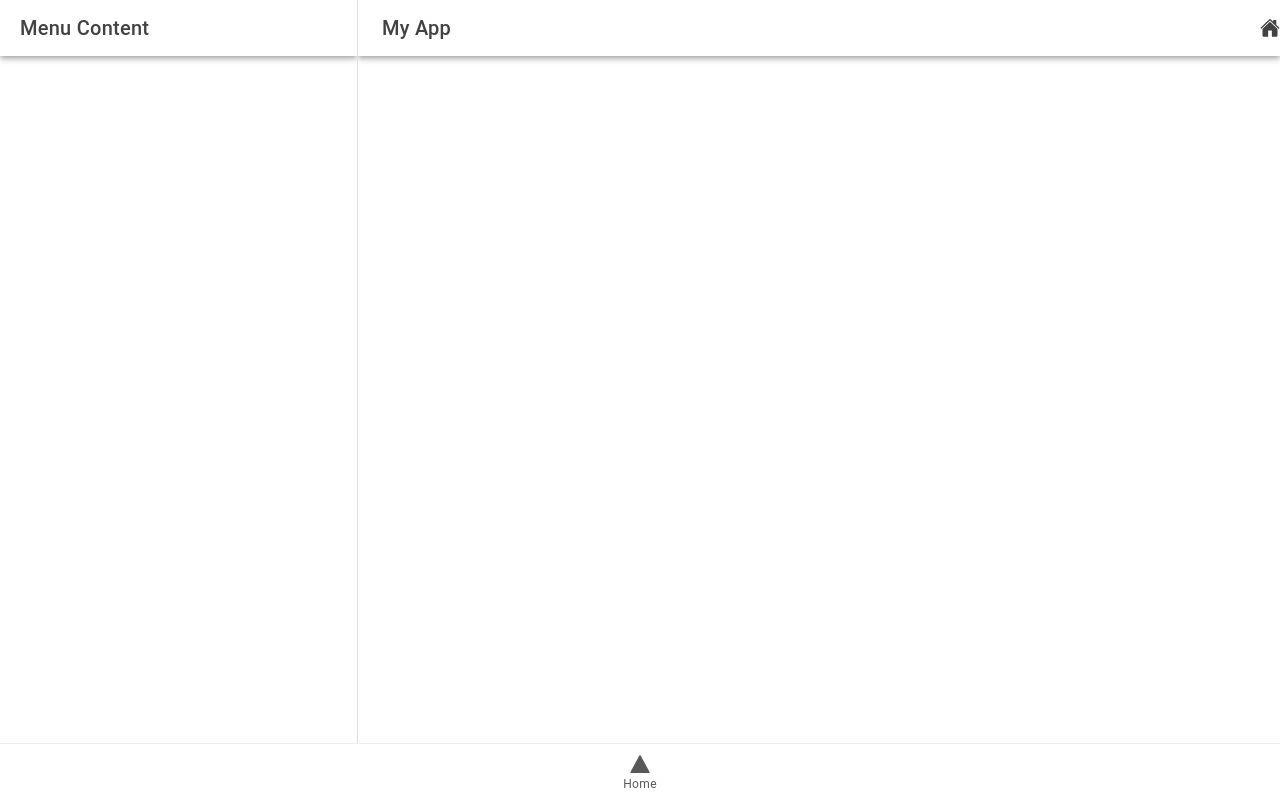
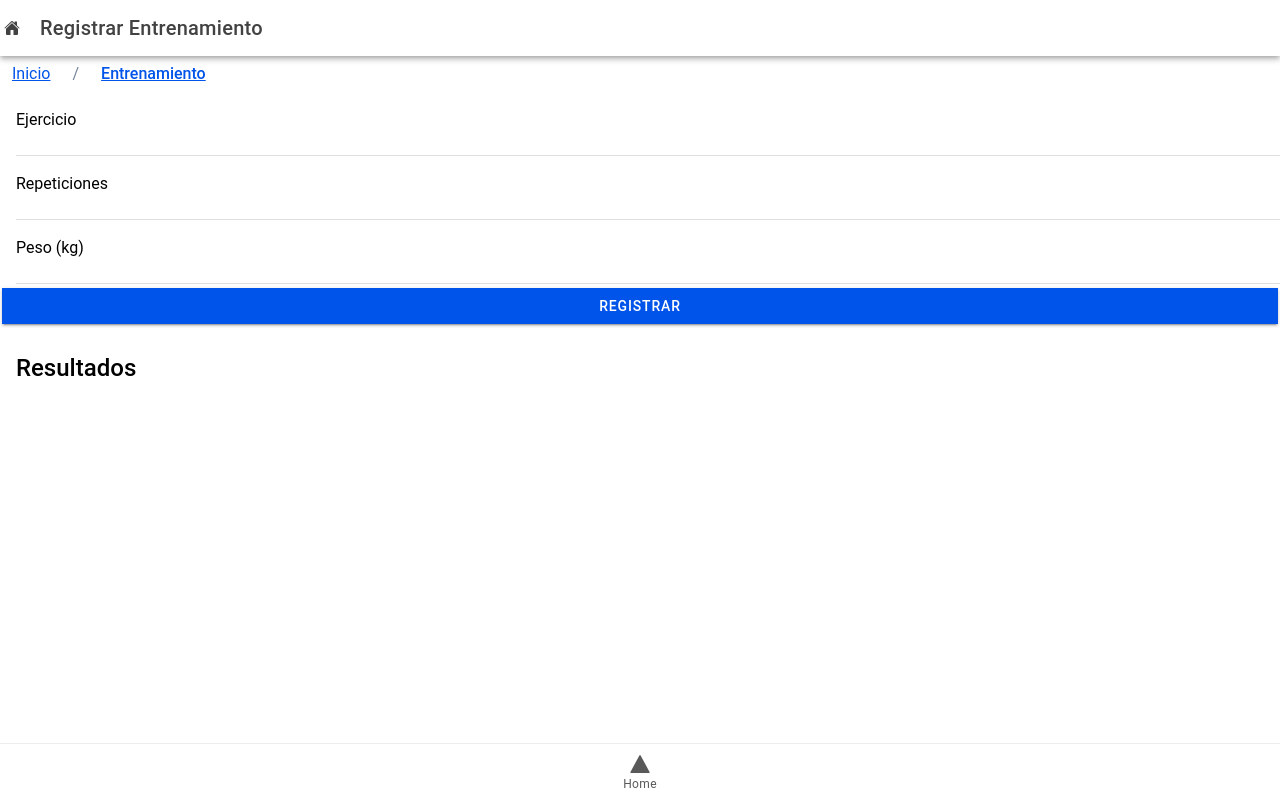
Before and after one commit to matiman-gangsta/aplicaciones-moviles, a React (Vite) app: page /entrenamiento in a window 1280 px wide. Built offline with nearby package versions, Linux system fonts and the light colour scheme.

Commit message:
Correciones profe (mejorar entrenamiento)

```diff
--- a/src/App.tsx
+++ b/src/App.tsx
@@ -23,6 +23,7 @@ import HistorialEvaluaciones from './pages/historial';
 import Example from './components/Menu';
 import page1 from './pages/listadopruebas';
 import ejercicios from "./pages/ejercicios"
+import entrenamiento from './pages/entrenamiento';
 import Item1 from './pages/listadopruebas_1';
 import { setupIonicReact } from '@ionic/react';
 
@@ -75,7 +76,7 @@ const App: React.FC = () => {
               <Route path="/listadopruebas" component={page1} />
               <Route path="/listadopruebas_1" component={Item1} />
               <Route
-                path="/registro-ejercicios/:idPrueba"
+                path="/registro-ejercicios"
                 render={(props) => (
                   <RegistroEjercicios
                     {...props}
@@ -89,10 +90,11 @@ const App: React.FC = () => {
               <Route path="/recomendaciones" component={Recomendaciones} />
               <Route path="/explicaciones" component={Explicaciones} />
               <Route path="/login" component={Login} exact={true} />
-              <Route path="/ejercicios" component={ejercicios} exact={true} />
+              <Route path="/listadopruebas/prueba-1" component={ejercicios} exact={true} />
               <Route path="/feedback" component={feedback} exact={true} />
               <Route path="/historial" component={HistorialEvaluaciones} exact={true} />
               <Route path="/registro-personal" component={RegistroPersonal} exact={true} />
+              <Route path="/entrenamiento" component={entrenamiento} exact={true} />
 
             </IonRouterOutlet>
 
--- a/src/components/Menu.tsx
+++ b/src/components/Menu.tsx
@@ -35,7 +35,7 @@ const Example: React.FC<{children: React.ReactNode}> = ({ children }) => {
             </IonButton>
           </IonItem>
           <IonItem>
-            <IonRouterLink routerLink="/registro-ejercicios/1" style={{ width: '100%' }}>
+            <IonRouterLink routerLink="/registro-ejercicios" style={{ width: '100%' }}>
               <IonButton expand="full">
                 Registro ejercicios
               </IonButton>
--- /dev/null
+++ b/src/pages/entrenamiento.tsx
@@ -0,0 +1,71 @@
+import React, { useState } from 'react';
+import { IonContent, IonHeader, IonPage, IonTitle, IonToolbar, IonItem, IonLabel, IonInput, IonButton, IonList, IonListHeader, IonButtons, IonIcon, IonMenuButton } from '@ionic/react';
+import { home } from 'ionicons/icons';
+import Breadcrumb from '../components/breadcrumb';
+
+const Entrenamiento: React.FC = () => {
+  const [ejercicio, setEjercicio] = useState('');
+  const [repeticiones, setRepeticiones] = useState<number | null>(null);
+  const [peso, setPeso] = useState<number | null>(null);
+  const [resultados, setResultados] = useState<{ ejercicio: string; repeticiones: number; peso?: number }[]>([]);
+
+  const onSubmit = () => {
+    if (ejercicio && repeticiones !== null) {
+      setResultados([...resultados, { ejercicio, repeticiones, peso: peso || 0 }]);
+      setEjercicio('');
+      setRepeticiones(null);
+      setPeso(null);
+    }
+  };
+
+  return (
+    <IonPage>
+    <IonHeader>
+      <IonToolbar>
+      <IonButtons slot="start">
+            <IonMenuButton />
+            </IonButtons>
+      <IonIcon icon={home} slot="start" />
+        <IonTitle>Registrar Entrenamiento</IonTitle>
+      </IonToolbar>
+    </IonHeader>
+
+      <IonContent>
+      <Breadcrumb />
+        <form onSubmit={(e) => { e.preventDefault(); onSubmit(); }}>
+          <IonItem>
+            <IonLabel position="floating">Ejercicio</IonLabel>
+            <IonInput value={ejercicio} onIonChange={(e: CustomEvent) => setEjercicio(e.detail.value!)} required />
+          </IonItem>
+
+          <IonItem>
+            <IonLabel position="floating">Repeticiones</IonLabel>
+            <IonInput type="number" value={repeticiones || ''} onIonChange={(e: CustomEvent) => setRepeticiones(parseInt(e.detail.value!, 10))} required />
+          </IonItem>
+
+          <IonItem>
+            <IonLabel position="floating">Peso (kg)</IonLabel>
+            <IonInput type="number" value={peso || ''} onIonChange={(e: CustomEvent) => setPeso(parseInt(e.detail.value!, 10))} />
+          </IonItem>
+
+          <IonButton expand="full" type="submit">Registrar</IonButton>
+        </form>
+
+        <IonList>
+          <IonListHeader>
+            <h2>Resultados</h2>
+          </IonListHeader>
+          {resultados.map((resultado, index) => (
+            <IonItem key={index}>
+              <h2>{resultado.ejercicio}</h2>
+              <p>Repeticiones: {resultado.repeticiones}</p>
+              <p>Peso: {resultado.peso} kg</p>
+            </IonItem>
+          ))}
+        </IonList>
+      </IonContent>
+    </IonPage>
+  );
+};
+
+export default Entrenamiento;
--- a/src/pages/listadopruebas.tsx
+++ b/src/pages/listadopruebas.tsx
@@ -16,16 +16,17 @@ import {
   IonButton,
   IonToast
 } from '@ionic/react';
-import { star,home } from 'ionicons/icons';
+import { useHistory } from 'react-router-dom';
+import { star, home } from 'ionicons/icons';
 import Breadcrumb from '../components/breadcrumb';
 
-
-  const Page1: React.FC = () => {
+const Page1: React.FC = () => {
+  const history = useHistory();
   const [items, setItems] = useState([
-    { name: "Prueba 1", description: "Descripcion de la prueba", route: "/listadopruebas_1" },
-    { name: "Prueba 2", description: "Descripcion de la prueba", route: "/listadopruebas_2" },
-    { name: "Prueba 3", description: "Descripcion de la prueba", route: "/listadopruebas_3" },
-    { name: "Prueba 4", description: "Descripcion de la prueba", route: "/listadopruebas_4" },
+    { name: "Prueba 1", description: "Descripción de la prueba", route: "/listadopruebas/prueba-1" },
+    { name: "Prueba 2", description: "Descripción de la prueba", route: "/listadopruebas/prueba-2" },
+    { name: "Prueba 3", description: "Descripción de la prueba", route: "/listadopruebas/prueba-3" },
+    { name: "Prueba 4", description: "Descripción de la prueba", route: "/listadopruebas/prueba-4" },
   ]);
   const [newItemName, setNewItemName] = useState<string>('');
   const [newItemDescription, setNewItemDescription] = useState<string>('');
@@ -33,16 +34,24 @@ import Breadcrumb from '../components/breadcrumb';
 
   const handleAddItem = () => {
     if (newItemName && newItemDescription) {
+      const newItemIndex = items.length + 1;
+      const route = `/listadopruebas/prueba-${newItemIndex}`;
+
       const newItem = {
         name: newItemName,
         description: newItemDescription,
-        route: `/listadopruebas/${newItemName.toLowerCase().replace(/\s+/g, '-')}`,
+        route
       };
+
       setItems([...items, newItem]);
       setNewItemName('');
       setNewItemDescription('');
       setShowToast(true);
     }
+  };
+
+  const handleNavigate = (route: string) => {
+    history.push(route);
   };
 
   return (
@@ -52,16 +61,18 @@ import Breadcrumb from '../components/breadcrumb';
           <IonToolbar>
             <IonButtons slot="start">
               <IonMenuButton />
-              </IonButtons>
-              <IonIcon icon={home} slot="start"/>
-            <IonTitle>Pruebas fisicas</IonTitle>
+            </IonButtons>
+            <IonIcon icon={home} slot="start" />
+            <IonTitle>Pruebas Físicas</IonTitle>
           </IonToolbar>
         </IonHeader>
+
         <IonContent className="ion-padding">
-        <Breadcrumb />
+          <Breadcrumb />
+
           <IonList>
             {items.map((item, index) => (
-              <IonItem key={index} routerLink={item.route}>
+              <IonItem key={index} button onClick={() => handleNavigate(item.route)}>
                 <IonIcon icon={star} slot="start" />
                 <IonLabel>
                   <h2>{item.name}</h2>
@@ -85,14 +96,15 @@ import Breadcrumb from '../components/breadcrumb';
               onIonChange={(e: CustomEvent) => setNewItemDescription(e.detail.value!)}
             />
           </IonItem>
+
           <IonButton expand="full" onClick={handleAddItem}>
-            Agregar Item
+            Agregar Prueba
           </IonButton>
 
           <IonToast
             isOpen={showToast}
             onDidDismiss={() => setShowToast(false)}
-            message="Item agregado exitosamente."
+            message="Prueba agregada exitosamente."
             duration={2000}
           />
         </IonContent>
```
Also changed, not shown: src/pages/entrenamiento.css (added).
